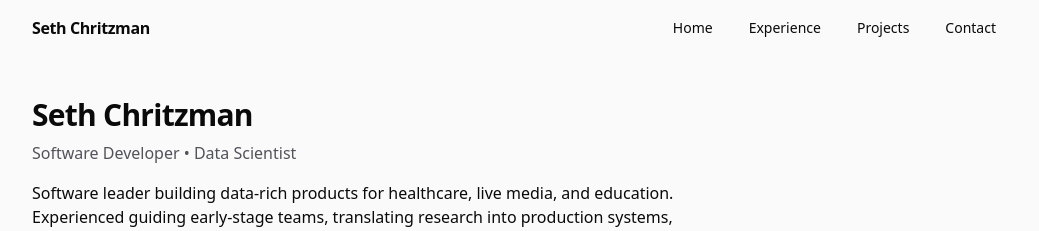
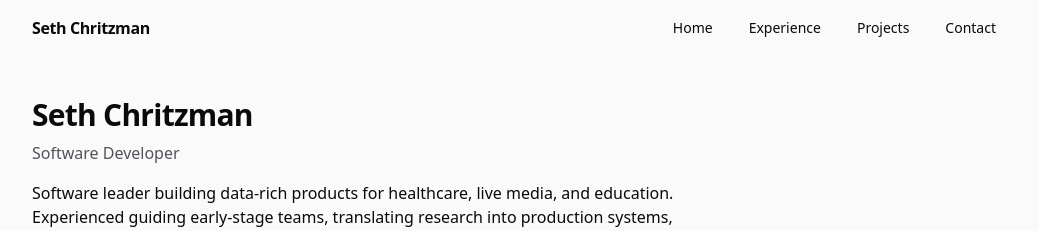
Before and after one commit to sdcman27/seth-website, a Next.js app: page / in a window 1280 px wide. Shown: the top 231 px of the page, without its empty margins (120-1159 px from the left). Built offline with nearby package versions, Linux system fonts and the light colour scheme.

Commit message:
fixed title

```diff
--- a/src/data/resume.ts
+++ b/src/data/resume.ts
@@ -22,7 +22,7 @@ export const profile: {
   keywords: string[];
 } = {
   name: "Seth Chritzman",
-  title: "Software Developer • Data Scientist",
+  title: "Software Developer",
   blurb:
     "Software leader building data-rich products for healthcare, live media, and education. Experienced guiding early-stage teams, translating research into production systems, and delivering polished user experiences across web and cloud platforms.",
   location: "Pittsburgh, PA • Open to Remote",
```
